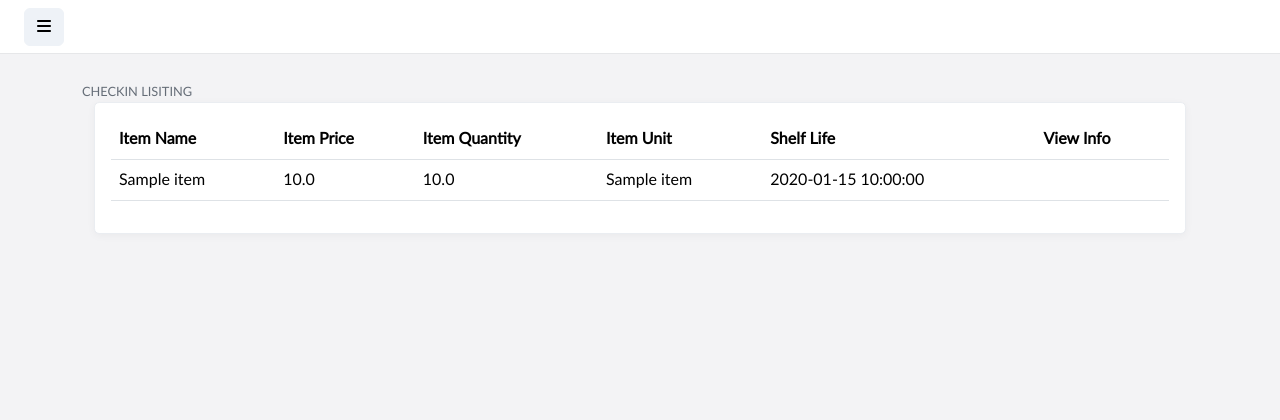
After one commit to YabseraBogale/flask_erp, a Flask app: page /item_listing in a window 1280 px wide. The commit adds this page. Shown: the top 420 px of the page. Run offline with Flask 3, Linux system fonts and the light colour scheme; a user stored in the database is signed in; tables that the repository leaves empty hold one stand-in row (values such as "Sample post"); parts of the project's set-up code (start-up, migrations or seed data) failed here and were passed over; some libraries are stand-ins or nearby versions.

Commit message:
going to list

```diff
--- a/app.py
+++ b/app.py
@@ -480,6 +480,23 @@ def item_registeration():
         db.session.rollback()
         return render_template("404.html")
 
+@app.route("/item_listing")
+@login_required
+def item_listing():
+    try:
+        if session["department_name"]=="Store" or session["department_name"]=="Administration":
+            item_list=db.session.query(
+                Item.item_name,Item.item_price,Item.item_quantity,
+                Item.unit_name,Item.item_shelf_life
+            ).order_by(Item.item_shelf_life.asc()).all()
+            return render_template("item_list.html",item_list=item_list)
+        return render_template("404.html")
+    except Exception as e:
+        logging.exception(str(e))
+        db.session.rollback()
+        return render_template("404.html")
+
+
 
 @app.route("/checkout_list")
 @login_required
@@ -559,8 +576,6 @@ def checkin_list():
         logging.exception(str(e))
         db.session.rollback()
         return render_template("404.html")
-
-
 
 @app.route("/item_checkin",methods=["GET","POST"])
 @login_required
@@ -652,8 +667,6 @@ def customer_list_employee_tin_number(employee_tin_number):
         logging.exception(str(e))
         db.session.rollback()
         return render_template("404.html")
-
-
 
 @app.route("/sales_list")
 @login_required
--- /dev/null
+++ b/templates/item_list.html
@@ -0,0 +1,58 @@
+{% extends "table.html" %}
+
+{% block title %}
+
+  <title>Checkin Lisiting</title>
+
+{% endblock %}
+
+{% block listing_name %}
+
+    Checkin Lisiting
+
+{% endblock %}
+
+{% block column %}
+
+    <th>Item Name</th>
+    <th>Item Price</th>
+    <th>Item Quantity</th>
+    <th>Item Unit</th>
+    <th>Shelf Life</th>
+    <th>View Info</th>
+
+{% endblock %}
+
+{% block table_content %}
+    {% for i in item_list %}
+        <tr>
+
+            <td>
+                {{i[0]}}
+            </td>
+
+            <td>
+                {{i[1]}}
+            </td>
+
+            <td>
+                {{i[2]}}
+            </td>
+
+            <td>
+                {{i[3]}}
+            </td>
+
+            <td>
+                {{i[4]}}
+            </td>
+
+            <td>
+                {{i[5]}}
+            </td>
+
+        </tr>
+
+    {% endfor %}
+
+{% endblock %}
--- a/templates/table.html
+++ b/templates/table.html
@@ -38,6 +38,10 @@
 
                     <li>
                         <a href="/item_regsisteration"><i class="fa fa-sign-out">item regsisteration</i></a>
+                    </li>
+
+                    <li>
+                        <a href="item_listing"><i class="fa fa-sign-out">item listing</i></a>
                     </li>
 
                     <li>
@@ -89,6 +93,10 @@
 
                     <li>
                         <a href="/item_checkin"><i class="fa fa-sign-out">checkin</i></a>
+                    </li>
+
+                    <li>
+                        <a href="item_listing"><i class="fa fa-sign-out">item listing</i></a>
                     </li>
 
                     <li>
```
Also changed, not shown: templates/base.html (+9 -0 lines).
